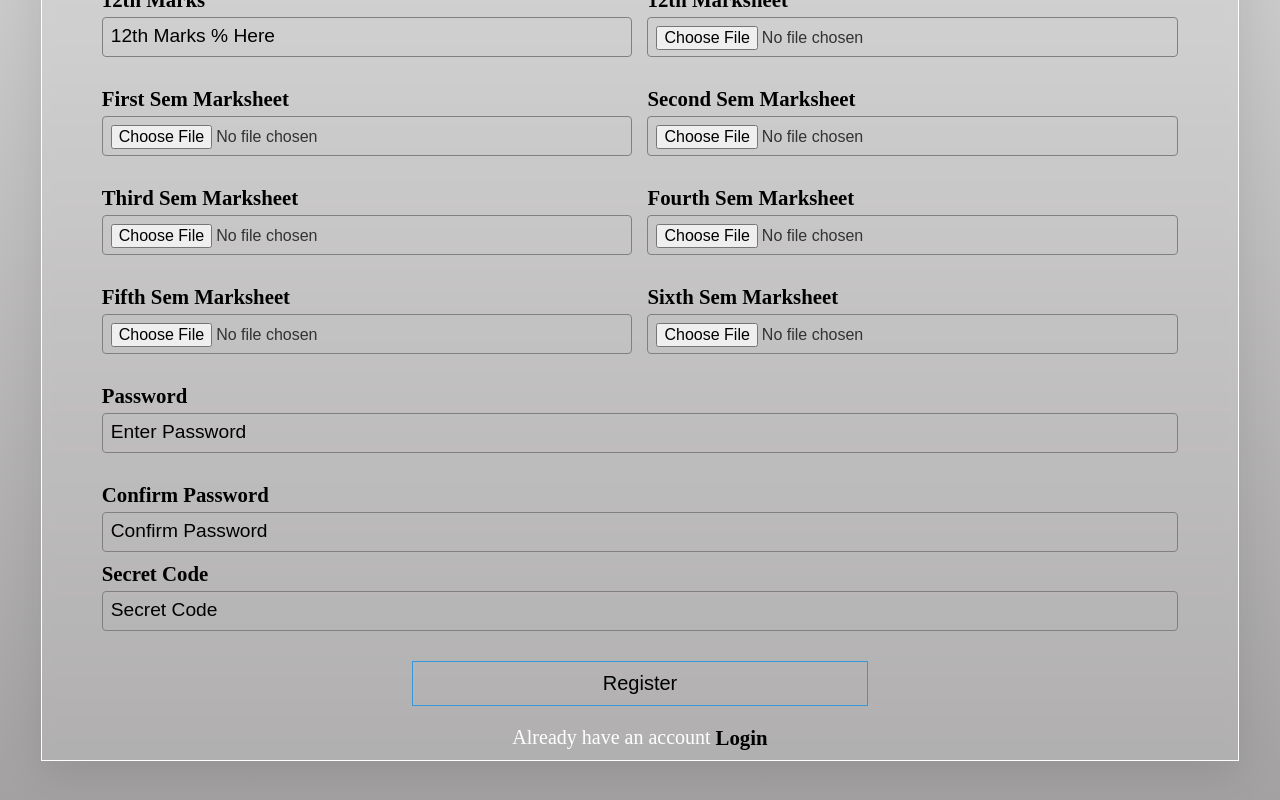
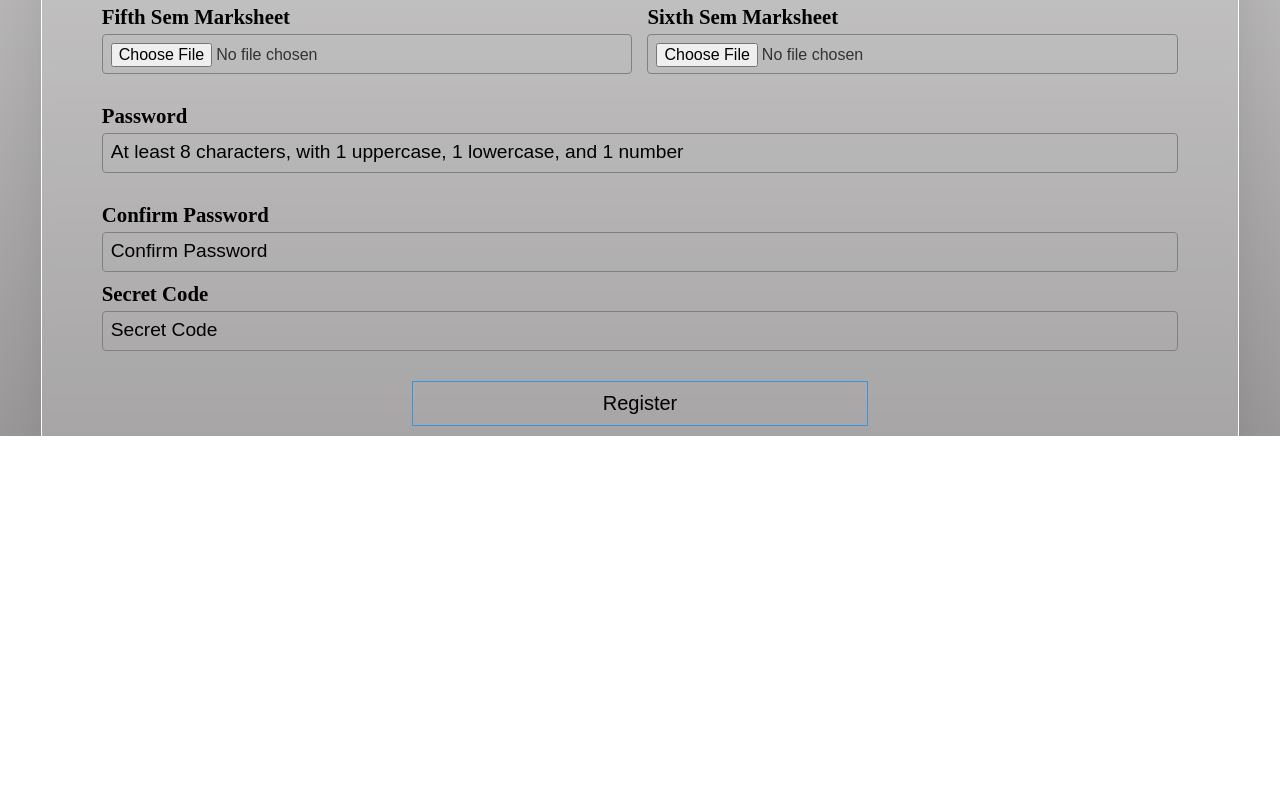
Before and after one commit to Arup3105/ProjectFinal, a React (Vite) app in the folder Frontend/: page /Register in a window 1280 px wide. Shown: the part 1140-1940 px from the top of the page. After the commit the page ends 1576 px from the top, so only its background shows below. Built offline with nearby package versions, Linux system fonts and the light colour scheme.

Commit message:
almost final commit

```diff
--- a/Frontend/src/Components/Admin.jsx
+++ b/Frontend/src/Components/Admin.jsx
@@ -35,6 +35,7 @@ const Admin = () => {
         <div className="admin">
           <div className="admin-formstyle">
             <div className="Employee ID">
+              <label>Employee ID</label>
               <input
                 type="text"
                 placeholder='Employee ID'
@@ -43,6 +44,7 @@ const Admin = () => {
               />
             </div>
             <div className="password">
+            <label>Password</label>
               <input
                 type="password"
                 placeholder='Password'
--- a/Frontend/src/Components/AdminRegister.jsx
+++ b/Frontend/src/Components/AdminRegister.jsx
@@ -97,7 +97,7 @@ const AdminRegister = () => {
             </div>
             <div className='password'>
               <label htmlFor='password'>Password</label>
-              <input type='password' placeholder='Enter Password' value={password} onChange={(e) => setPassword(e.target.value)} />
+              <input type='password' placeholder='At least 8 characters, with 1 uppercase, 1 lowercase, and 1 number' value={password} onChange={(e) => setPassword(e.target.value)} />
             </div>
             <div className='SecretCode'>
               <label htmlFor='SecretCode'>Secret Code</label>
--- a/Frontend/src/Components/ApiServer/ApiServer.jsx
+++ b/Frontend/src/Components/ApiServer/ApiServer.jsx
@@ -1,7 +1,7 @@
 import axios from "axios";
 
 const ApiService = {
-  baseURL: "http://localhost:5000",
+  baseURL: "https://projectfinalbackend.onrender.com",
 
   userLogin: async (credentials) => {
     try {
--- a/Frontend/src/Components/Register.jsx
+++ b/Frontend/src/Components/Register.jsx
@@ -456,7 +456,7 @@ const Register = () => {
                   <label htmlFor="password">Password</label>
                   <input
                     type="password"
-                    placeholder="Enter Password"
+                    placeholder="At least 8 characters, with 1 uppercase, 1 lowercase, and 1 number"
                     value={password}
                     onChange={(e) => setPassword(e.target.value)}
                     id="password"
--- a/Frontend/src/Components/register.css
+++ b/Frontend/src/Components/register.css
@@ -1,7 +1,7 @@
 main {
     /* position: relative; */
     width: 100%;
-    height: 260vh;
+    height: 190vh;
     background: linear-gradient(180deg, #fff, #999797);
     overflow: hidden;
     display: flex;
```
Also changed, not shown: 2 other files (tests, documents, lock files or other folders).
